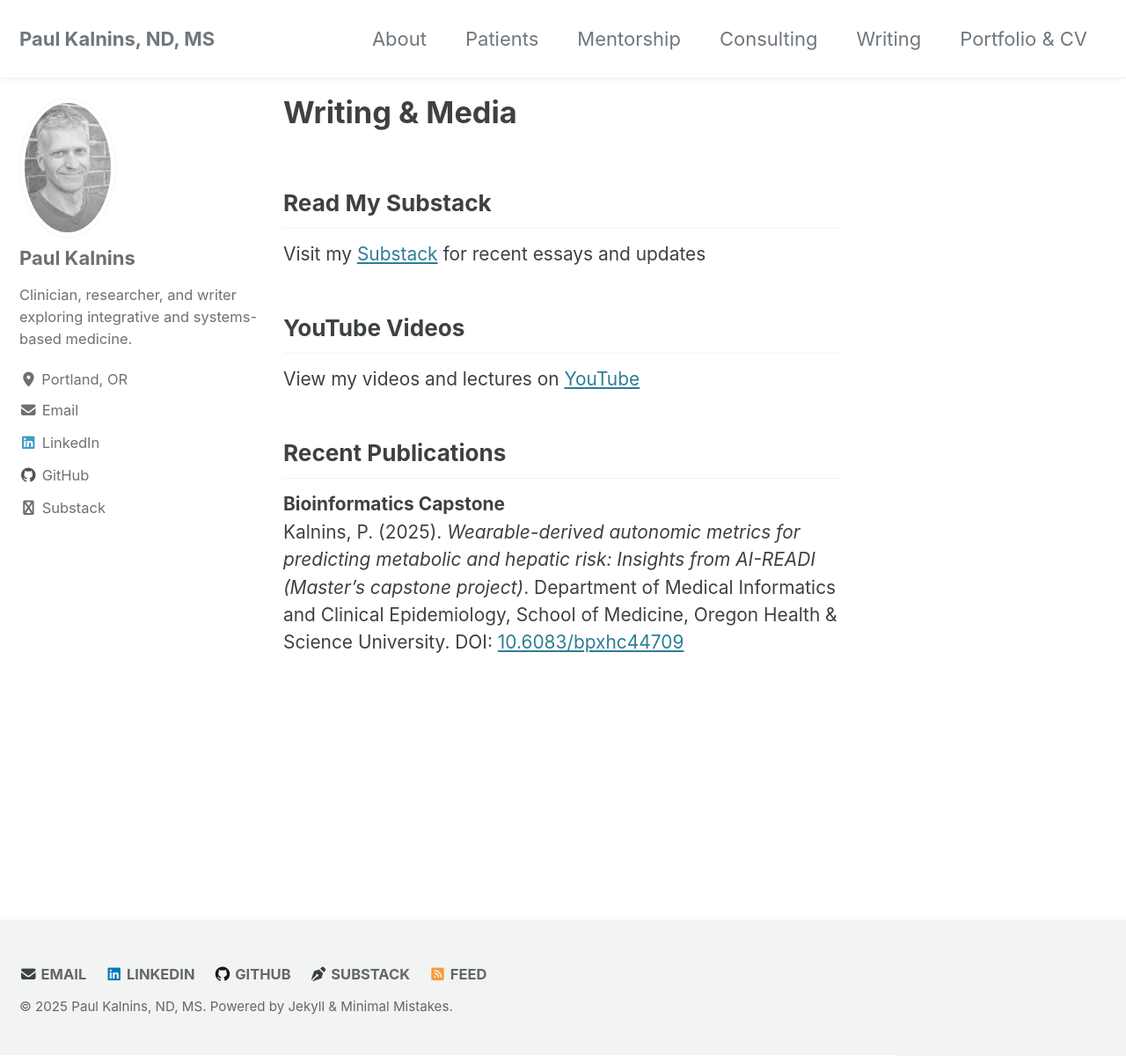
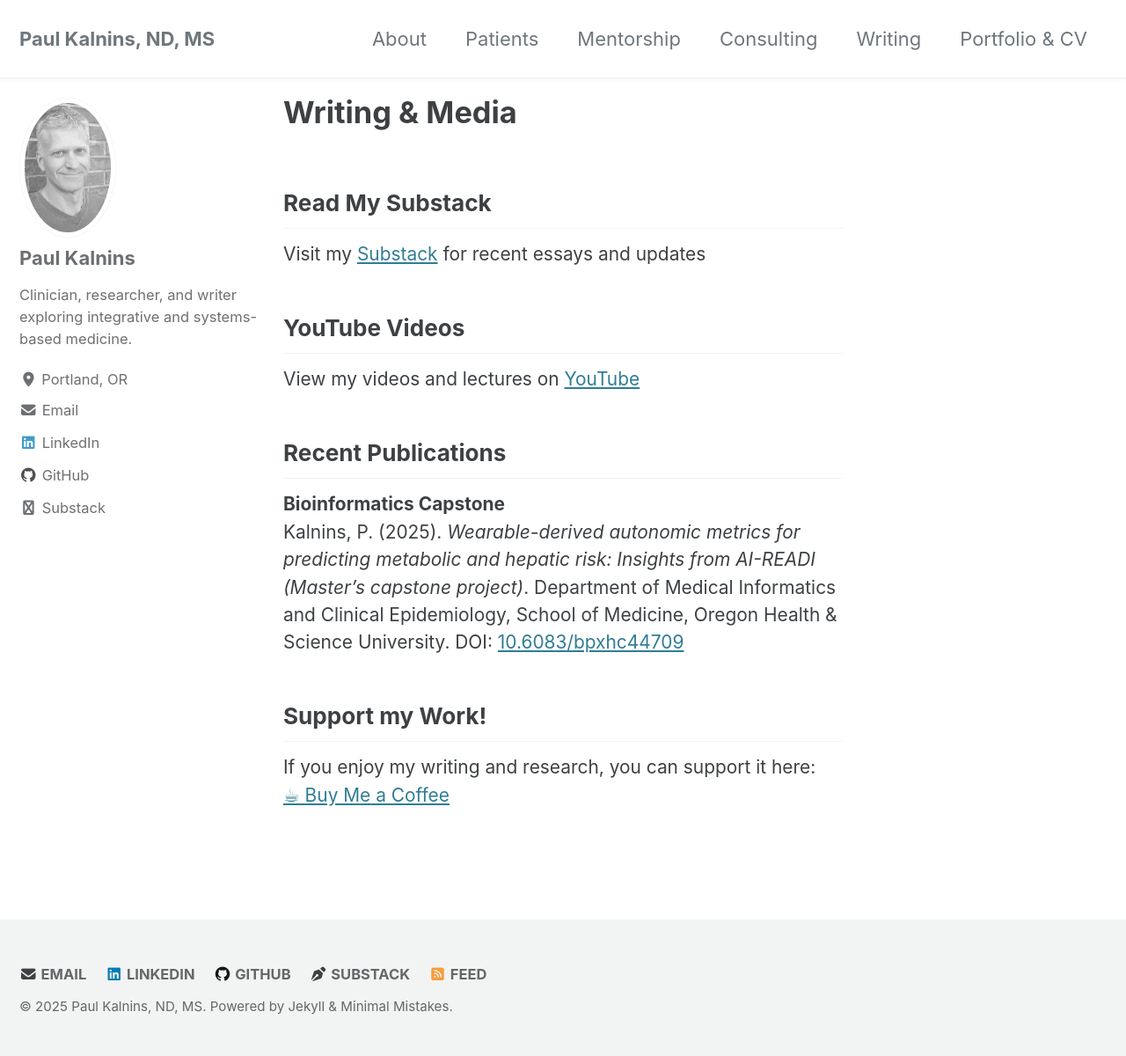
Before and after one commit to pkalnins/main-website, a Jekyll site: the page built from _pages/writing-research.md, in a window 1280 px wide and 1200 px high. Shown: the whole window at 88% size. Built offline with Jekyll 4.4.1, drawn with Linux system fonts in a browser that asks for light colours; cached includes are drawn as plain includes.

Commit message:
Update writing-research.md

```diff
--- a/_pages/writing-research.md
+++ b/_pages/writing-research.md
@@ -18,3 +18,8 @@ View my videos and lectures on [YouTube](https://www.youtube.com/@drpkalnins)
 ## Recent Publications
 **Bioinformatics Capstone**\
 Kalnins, P. (2025). *Wearable-derived autonomic metrics for predicting metabolic and hepatic risk: Insights from AI-READI (Master’s capstone project)*. Department of Medical Informatics and Clinical Epidemiology, School of Medicine, Oregon Health & Science University. DOI: [10.6083/bpxhc44709](https://doi.org/10.6083/bpxhc44709)
+
+## Support my Work!
+
+If you enjoy my writing and research, you can support it here:
+[☕ Buy Me a Coffee](https://www.buymeacoffee.com/yourusername)
```
